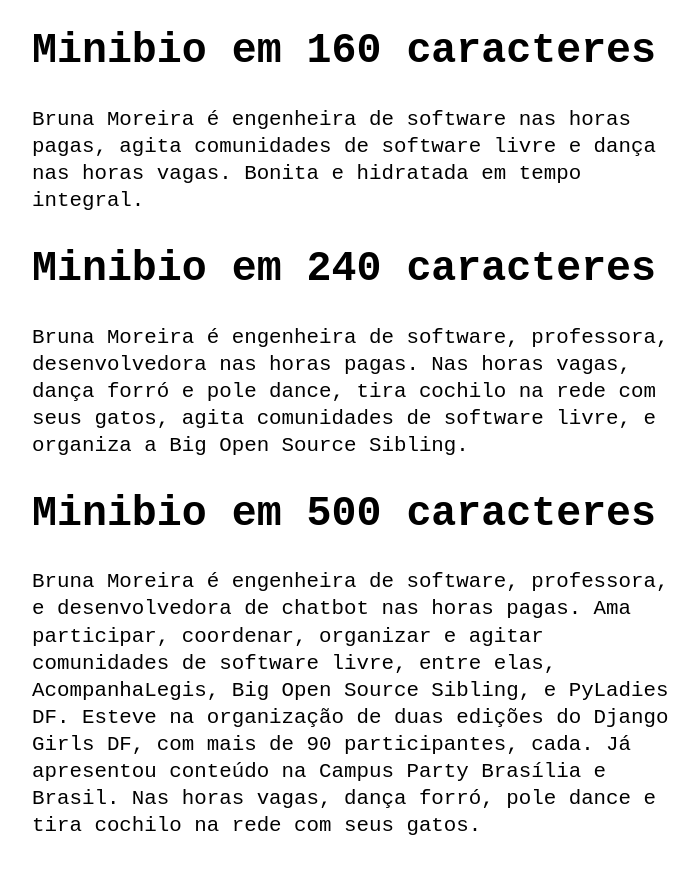
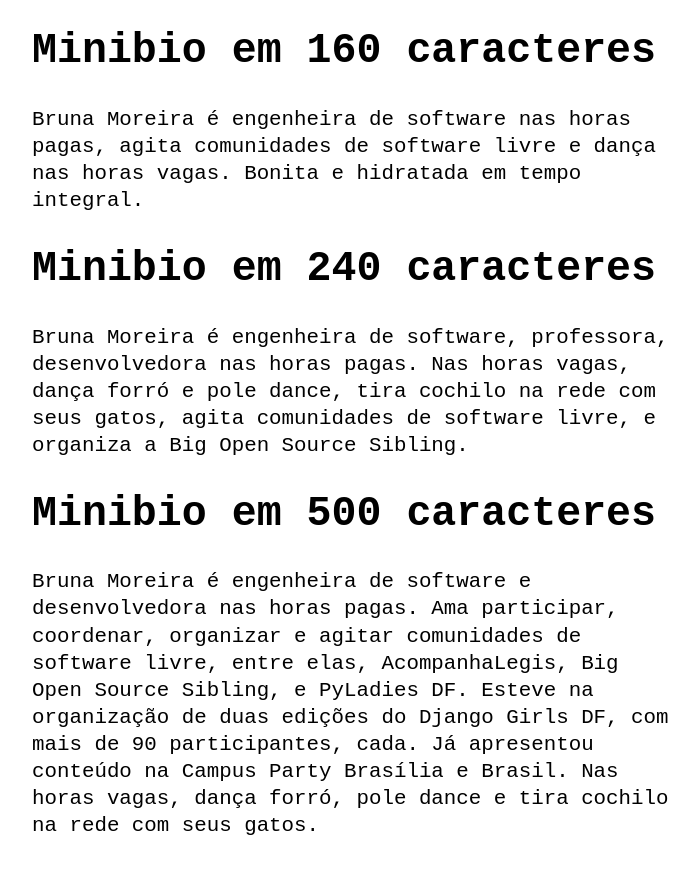
Before and after one commit to BrunaNayara/BrunaNayara.github.io, a Jekyll site: the page built from bruna-pt.md, in a window 1280 px wide, cut to the strip 665-1584 px from the top of the page. Shown: the top 874 px of the strip, without its empty margins (288-987 px from the left). Built offline with Jekyll 4.4.1, drawn with Linux system fonts in a browser that asks for light colours.

Commit message:
Update bruna-pt.md

```diff
--- a/bruna-pt.md
+++ b/bruna-pt.md
@@ -13,6 +13,6 @@ Bruna Moreira é engenheira de software, professora, desenvolvedora nas horas pa
 Nas horas vagas, dança forró e pole dance, tira cochilo na rede com seus gatos, agita comunidades de software livre, e organiza a Big Open Source Sibling.
 
 # Minibio em 500 caracteres
-Bruna Moreira é engenheira de software, professora, e desenvolvedora de chatbot nas horas pagas.
+Bruna Moreira é engenheira de software e desenvolvedora nas horas pagas.
 Ama participar, coordenar, organizar e agitar comunidades de software livre, entre elas, AcompanhaLegis, Big Open Source Sibling, e PyLadies DF. Esteve na organização de duas edições do Django Girls DF, com mais de 90 participantes, cada. Já apresentou conteúdo na Campus Party Brasília e Brasil.
 Nas horas vagas, dança forró, pole dance e tira cochilo na rede com seus gatos.
```
